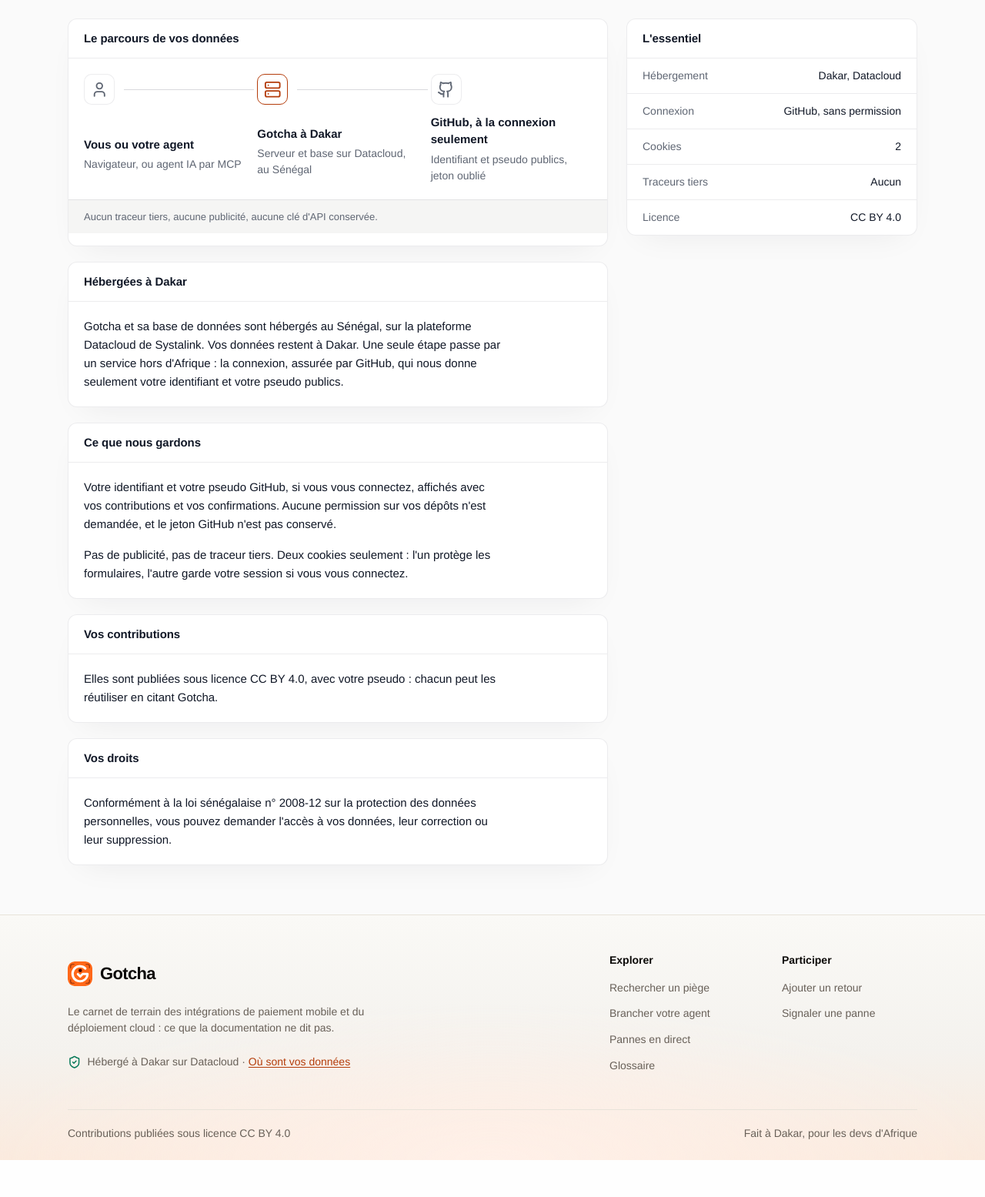
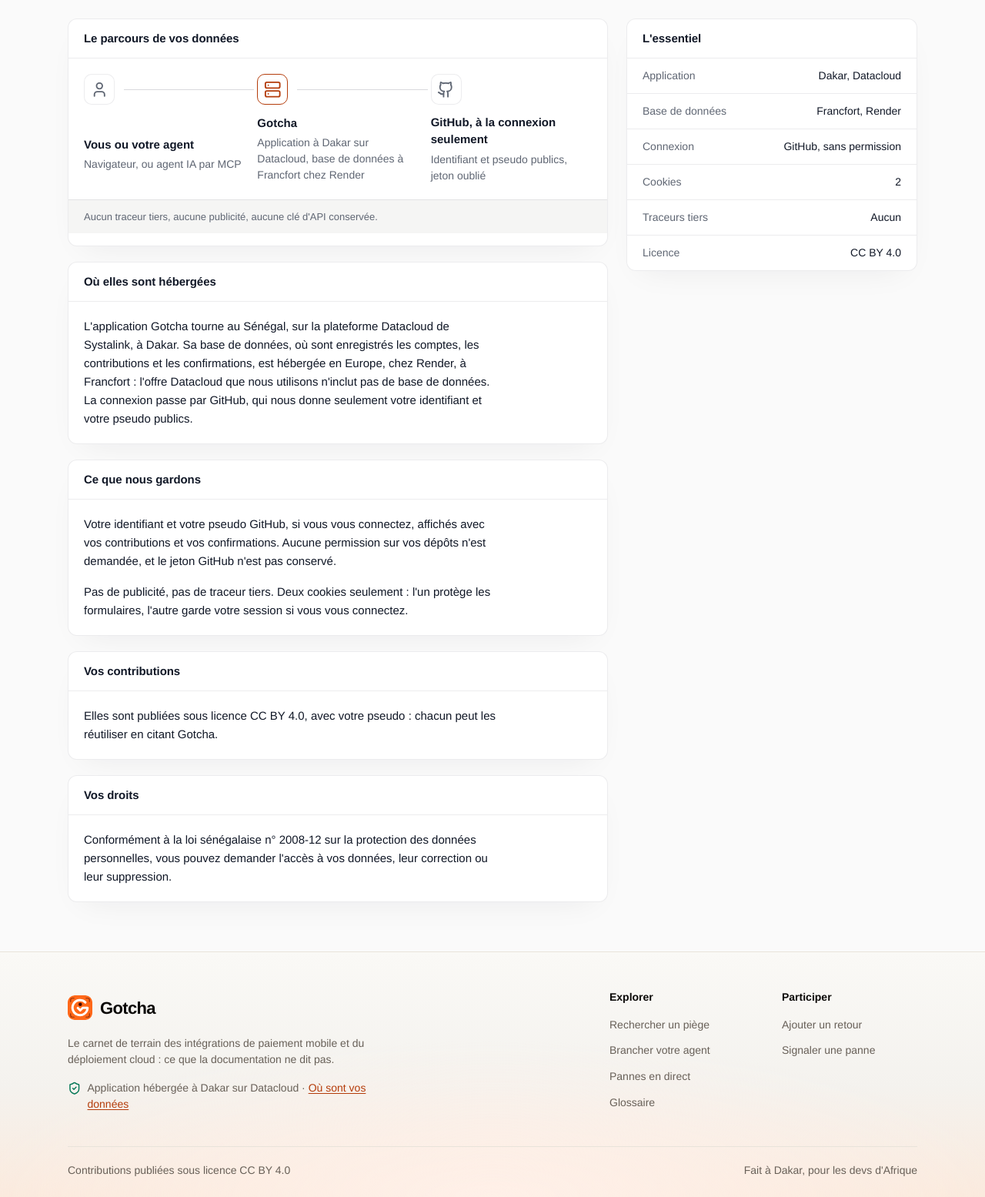
Before and after one commit to abdlaziz221/gotcha, a FastAPI app: page /ou-sont-vos-donnees in a window 1280 px wide. Shown: the part 206-1761 px from the top of the page at 77% size. Before the commit the page ends 1713 px from the top, so only its background shows below. Run offline with FastAPI, Linux system fonts and the light colour scheme; parts of the project's set-up code (start-up, migrations or seed data) failed here and were passed over.

Commit message:
fix(ui): dire où est vraiment la base de données (#72)

```diff
--- a/app/web/templates/pages/data.html
+++ b/app/web/templates/pages/data.html
@@ -17,14 +17,14 @@
       <div class="box__head"><h2 id="parcours">Le parcours de vos données</h2></div>
       <ol class="flow-map">
         <li><span class="flow-map__icon">{{ icon("user", size=18) }}</span><strong>Vous ou votre agent</strong><span>Navigateur, ou agent IA par MCP</span></li>
-        <li><span class="flow-map__icon flow-map__icon--main">{{ icon("server", size=18) }}</span><strong>Gotcha à Dakar</strong><span>Serveur et base sur Datacloud, au Sénégal</span></li>
+        <li><span class="flow-map__icon flow-map__icon--main">{{ icon("server", size=18) }}</span><strong>Gotcha</strong><span>Application à Dakar sur Datacloud, base de données à Francfort chez Render</span></li>
         <li><span class="flow-map__icon">{{ icon("github", size=18) }}</span><strong>GitHub, à la connexion seulement</strong><span>Identifiant et pseudo publics, jeton oublié</span></li>
       </ol>
       <p class="box__foot">Aucun traceur tiers, aucune publicité, aucune clé d'API conservée.</p>
     </section>
     <section class="box" aria-labelledby="dakar">
-      <div class="box__head"><h2 id="dakar">Hébergées à Dakar</h2></div>
-      <div class="box__body prose-ui"><p>Gotcha et sa base de données sont hébergés au Sénégal, sur la plateforme Datacloud de Systalink. Vos données restent à Dakar. Une seule étape passe par un service hors d'Afrique : la connexion, assurée par GitHub, qui nous donne seulement votre identifiant et votre pseudo publics.</p></div>
+      <div class="box__head"><h2 id="dakar">Où elles sont hébergées</h2></div>
+      <div class="box__body prose-ui"><p>L'application Gotcha tourne au Sénégal, sur la plateforme Datacloud de Systalink, à Dakar. Sa base de données, où sont enregistrés les comptes, les contributions et les confirmations, est hébergée en Europe, chez Render, à Francfort : l'offre Datacloud que nous utilisons n'inclut pas de base de données. La connexion passe par GitHub, qui nous donne seulement votre identifiant et votre pseudo publics.</p></div>
     </section>
     <section class="box" aria-labelledby="gardons">
       <div class="box__head"><h2 id="gardons">Ce que nous gardons</h2></div>
@@ -47,7 +47,8 @@
     <section class="box" aria-labelledby="essentiel">
       <div class="box__head"><h2 id="essentiel">L'essentiel</h2></div>
       <dl class="kv">
-        <div><dt>Hébergement</dt><dd>Dakar, Datacloud</dd></div>
+        <div><dt>Application</dt><dd>Dakar, Datacloud</dd></div>
+        <div><dt>Base de données</dt><dd>Francfort, Render</dd></div>
         <div><dt>Connexion</dt><dd>GitHub, sans permission</dd></div>
         <div><dt>Cookies</dt><dd>2</dd></div>
         <div><dt>Traceurs tiers</dt><dd>Aucun</dd></div>
--- a/app/web/templates/pages/home.html
+++ b/app/web/templates/pages/home.html
@@ -361,7 +361,7 @@
     </details>
     <details class="faq__item" name="faq">
       <summary>Où sont stockées mes données ?</summary>
-      <div class="faq__a"><p>À Dakar, sur Datacloud. Seule la connexion passe par GitHub. Pas de publicité, pas de traceur tiers. <a href="/ou-sont-vos-donnees">Où sont vos données</a></p></div>
+      <div class="faq__a"><p>L'application tourne à Dakar, sur Datacloud, et sa base de données est en Europe, chez Render. La connexion passe par GitHub. Pas de publicité, pas de traceur tiers. <a href="/ou-sont-vos-donnees">Où sont vos données</a></p></div>
     </details>
   </div>
 </section>
--- a/app/web/templating.py
+++ b/app/web/templating.py
@@ -20,7 +20,7 @@ STATIC_DIR = WEB_DIR / "static"
 SITE = {
     "name": "Gotcha",
     "tagline": "Ce que les devs ont déjà résolu sur le paiement et le déploiement en Afrique",
-    "hosting": "Hébergé à Dakar sur Datacloud",
+    "hosting": "Application hébergée à Dakar sur Datacloud",
     "license": "Contributions publiées sous licence CC BY 4.0",
 }
 
```
Also changed, not shown: tests/web/test_pages.py (+1 -1 lines), README.md.
